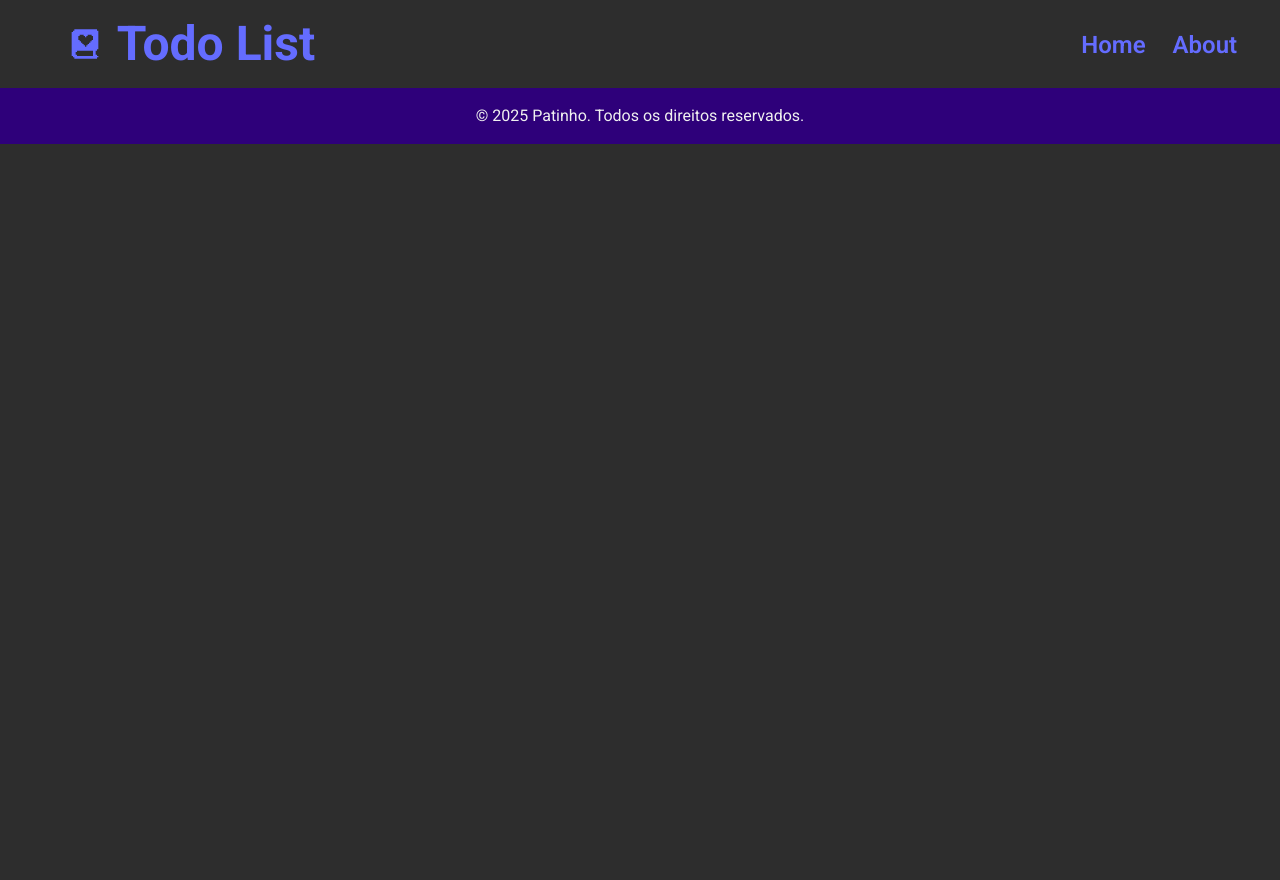
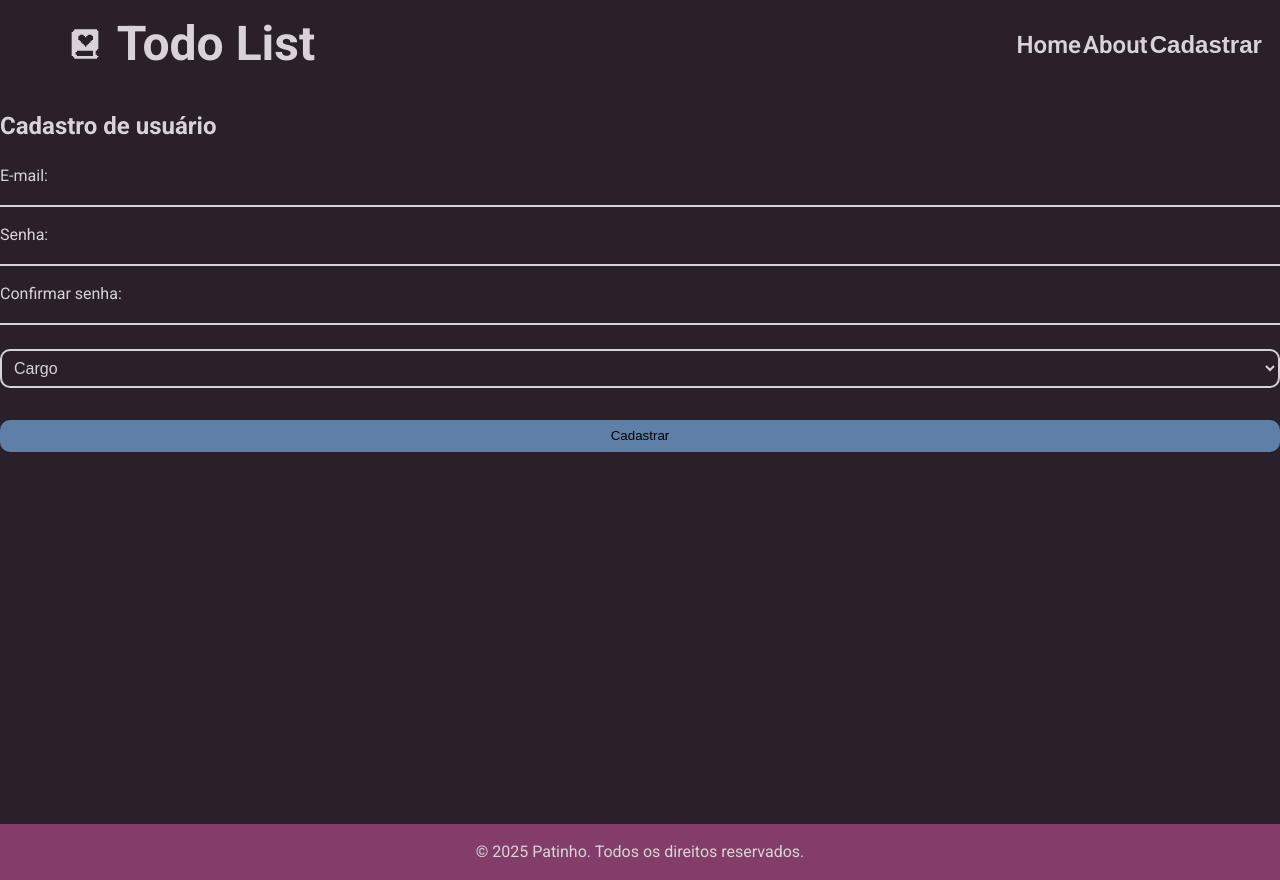
Before and after one commit to S6-2025/to-do-list, a React (Vite) app in the folder front-end/: page /register in a window 1280 px wide. Built offline with nearby package versions, Linux system fonts and the light colour scheme.

Commit message:
arrumando css do register

```diff
--- a/front-end/src/App.tsx
+++ b/front-end/src/App.tsx
@@ -1,36 +1,56 @@
-
 import AppRoutes from "./routes/AppRoutes";
-import { BrowserRouter, useLocation } from "react-router-dom";
+import { BrowserRouter, useLocation, Routes, Route } from "react-router-dom";
 
 import Header from "./components/Header";
 import Footer from "./components/Footer";
+import ModalWrapper from "./components/ModalWrapper";
+import Register from "./pages/Register";
 
 import "./css/Todo.css";
 import "./css/Header.css";
 import "./css/Footer.css";
 import "./css/Login.css";
+import "./css/Register.css";
+import "./css/ModalWrapper.css";
 
 const AppContent: React.FC = () => {
   const location = useLocation();
+  const state = location.state as { backgroundLocation?: Location };
 
-  // Corrigindo o nome da variável
   const shouldShowHeader = location.pathname !== "/login";
-
-  // Exemplo: special route pode ser alguma rota específica
-  const isSpecialRoute = location.pathname === "/special";
+  const shouldShowFooter = location.pathname !== "/login";
 
   return (
     <div className="app-container">
       {shouldShowHeader && <Header />}
-      <AppRoutes />
-      <Footer  />
+
+      {/* Rotas principais (usa backgroundLocation se estiver abrindo modal) */}
+      <Routes location={state?.backgroundLocation || location}>
+        <Route path="/*" element={<AppRoutes />} />
+      </Routes>
+
+      {/* Rota de modal (ex: /register) */}
+      {state?.backgroundLocation && (
+        <Routes>
+          <Route
+            path="/register"
+            element={
+              <ModalWrapper>
+                <Register />
+              </ModalWrapper>
+            }
+          />
+        </Routes>
+      )}
+
+      {shouldShowFooter && <Footer />}
     </div>
   );
 };
 
 const App: React.FC = () => {
   return (
-   <BrowserRouter>
+    <BrowserRouter>
       <AppContent />
     </BrowserRouter>
   );
--- a/front-end/src/components/Header.tsx
+++ b/front-end/src/components/Header.tsx
@@ -1,9 +1,15 @@
 import { useState } from "react";
-import { Link } from "react-router-dom";
-
+import { Link,useNavigate, useLocation } from "react-router-dom";
 const Header = () => {
   const [menuOpen, setMenuOpen] = useState(false);
+  const navigate = useNavigate();
+  const location = useLocation();
 
+  const handleCadastro = () => {
+    navigate("/register", {
+      state: { backgroundLocation: location },
+    });
+  };
   return (
     <header className=" header__container">
       <div className="logo-container-header">
@@ -23,6 +29,9 @@ const Header = () => {
           <li>
             <Link to="/" className="links-header"> About</Link>
           </li>
+          <li>
+            <button className="links-header-button" onClick={handleCadastro}>Cadastrar</button>
+          </li>
         </ul>
       </div>
     </header>
--- /dev/null
+++ b/front-end/src/components/ModalWrapper.tsx
@@ -0,0 +1,19 @@
+import React from "react";
+import { useNavigate } from "react-router-dom";
+import "../css/ModalWrapper.css";
+
+const ModalWrapper: React.FC<{ children: React.ReactNode }> = ({ children }) => {
+    const navigate = useNavigate();
+
+    return (
+        <div className="modal-overlay" onClick={() => navigate(-1)}>
+        <div className="modal-content" onClick={(e) => e.stopPropagation()} // evita que o clique no conteúdo feche o modal
+        >
+        <button className="modal-close" onClick={() => navigate(-1)}>×</button>
+        {children}
+        </div>
+        </div>
+  );
+};
+
+export default ModalWrapper;
--- a/front-end/src/css/Header.css
+++ b/front-end/src/css/Header.css
@@ -28,6 +28,8 @@
   display: flex;
   flex-direction: row;
   justify-content: space-evenly;
+  padding: 0;
+
 
 }
 
@@ -37,6 +39,21 @@
   font-weight: 600;
 
 }
+
+.links-header-button {
+  text-decoration: none;
+  background-color: transparent;
+  border: none;
+  font-size: 1.5rem;
+  font-weight: 600;
+  color: var(--text);
+  margin: 0;
+  padding: 0;
+}
+.links-header-button:hover{
+  color: var(--secondary);
+}
+
 
 .logo-header {
   display: flex;
--- /dev/null
+++ b/front-end/src/css/ModalWrapper.css
@@ -0,0 +1,45 @@
+.modal-overlay {
+  position: fixed;
+  top: 0;
+  left: 0;
+  height: 100vh;
+  width: 100vw;
+  background: rgba(0, 0, 0, 0.6);
+  display: flex;
+  justify-content: center;
+  align-items: center;
+  z-index: 1000;
+}
+
+.modal-content {
+  background: var(--background);
+  padding: 2rem;
+  border-radius: 12px;
+  width:auto;
+  max-width: 90%;
+  animation: slideIn 0.3s ease-out;
+  position: relative;
+  box-shadow: 0 2px 10px rgba(0, 0, 0, 0.3);
+}
+
+.modal-close {
+  position: absolute;
+  top: 12px;
+  right: 16px;
+  font-size: 1.5rem;
+  border: none;
+  background: transparent;
+  cursor: pointer;
+  color: #666;
+}
+
+@keyframes slideIn {
+  from {
+    transform: translateY(-30px);
+    opacity: 0;
+  }
+  to {
+    transform: translateY(0);
+    opacity: 1;
+  }
+}
--- /dev/null
+++ b/front-end/src/css/Register.css
@@ -0,0 +1,68 @@
+/* Parte onde informa os dados do usuário */
+.register-form__container{
+    height: auto;
+}
+
+.login-form__internal-container{
+    display: flex;
+    flex-direction: row;
+    width: 100%;
+}
+
+.register-input__box{
+    display: flex;
+    flex-direction: column;
+    align-items: flex-start;
+    margin-top: 1rem;
+    color: var(--text);
+
+    input,select{
+        width: 100%;
+        background: none;
+        border: none;
+        border-bottom: 2px solid var(--text);
+        outline:none;
+        transition: border-color 0.3s, box-shadow 0.3s;
+        color: var(--text);
+
+    }
+}
+
+.register-role-selection{
+    margin-top: 1.5rem;
+
+    select{
+        font-size: 1rem;
+        padding: 0.5rem;
+        width: 100%;
+        background: none;
+        border: 2px solid var(--text);
+        border-radius: 10px;
+        outline:none;
+        color: var(--text);
+    }
+}
+
+.register-role-selection option{
+    background-color: var(--background);
+}
+.register-role-selection option:hover{
+    background-color: var(--secondary);
+}
+
+.register-button{
+    width: 100%;
+    height: 2rem;
+    background: var(--primary);
+    border-radius: 10px;
+    margin-top: 2rem;
+    border: none;
+}
+.register-button:hover{
+    transition: all 0.5s;
+
+    background: var(--secondary);
+}
+.register-button:not(:hover){
+    transition: all 0.5s;
+}
--- a/front-end/src/index.css
+++ b/front-end/src/index.css
@@ -12,13 +12,12 @@
   color: var(--text);
   background-color: var(--background);
 
-  --text: #f0f0f0;
-  --background: #2d2d2d;
+  --text: #d9d3d9;
+  --background: #2a202a;
   --background2: #05002e;
-  --primary: #0000ff;
-  --primary: #0000ff;
-  --secondary: #2e007a;
-  --accent: #a500ff;
+  --primary: #5f80a6;
+  --secondary: #823e69;
+  --accent: #6f975e;
   color: var(--text);
   background-color: var(--background);
 
@@ -34,11 +33,11 @@ p{
 
 a {
   font-weight: 500;
-  color: #646cff;
+  color: var(--text);
   text-decoration: inherit;
 }
 a:hover {
-  color: #535bf2;
+  color: var(--secondary);
 }
 
 html, body, #root, .app-container {
--- a/front-end/src/pages/Register.tsx
+++ b/front-end/src/pages/Register.tsx
@@ -0,0 +1,51 @@
+import React from "react";
+
+const Register: React.FC = () => {
+
+
+
+
+  return (
+    <div className="register-form__container">
+      <h2>
+        Cadastro de usuário
+      </h2>
+      <form className="register-form__internal-container">
+        {/* E-mail */}
+        <div className="register-input__box">
+          <label htmlFor="email">E-mail:</label>
+          <input type="email" id="email" name="email" required />
+        </div>
+
+        {/* Senha */}
+        <div className="register-input__box">
+          <label htmlFor="password">Senha:</label>
+          <input type="password" id="password" name="password" required />
+        </div>
+
+
+        {/* Confirmar senha */}
+        <div className="register-input__box">
+          <label htmlFor="confirm-password">Confirmar senha:</label>
+          <input type="password" id="confirm-password" name="confirm-password" required />
+        </div>
+
+        <div className="register-role-selection">
+          <select name="role" id="role" required>
+            <option value="">Cargo</option>
+            <option value="Adm">PO/SM</option>
+            <option value="Dev">Desenvolvedor</option>
+          </select>
+        </div>
+
+
+
+        <button className="register-button" type="submit">
+          Cadastrar
+        </button>
+      </form>
+    </div>
+  );
+};
+
+export default Register;
--- a/front-end/src/routes/AppRoutes.tsx
+++ b/front-end/src/routes/AppRoutes.tsx
@@ -3,13 +3,14 @@ import { Routes, Route } from "react-router-dom";
 
 import Todo from "../pages/Todo";
 import Login from "../pages/Login";
+import Register from"../pages/Register";
 
 const AppRoutes: React.FC = () => {
   return (
     <Routes>
+      <Route path="/" element={<Todo />} />
+      <Route path="/register" element={<Register />}/>
       <Route path="/login" element={<Login />} />
-
-      <Route path="/" element={<Todo />} />
     </Routes>
   );
 };
```
Also changed, not shown: front-end/src/css/LoginRegister.css (deleted).
